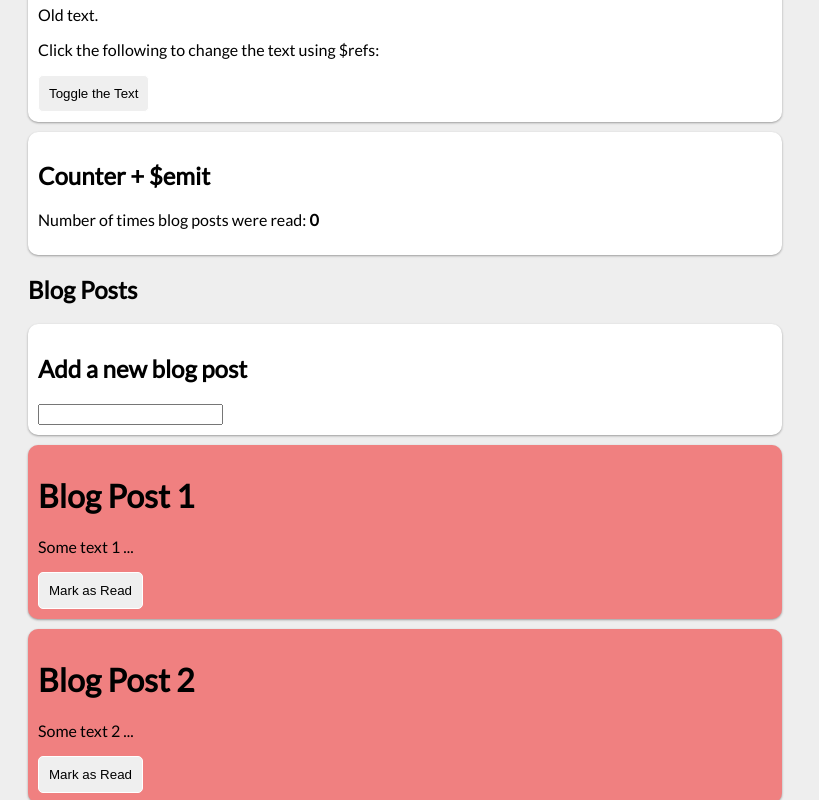
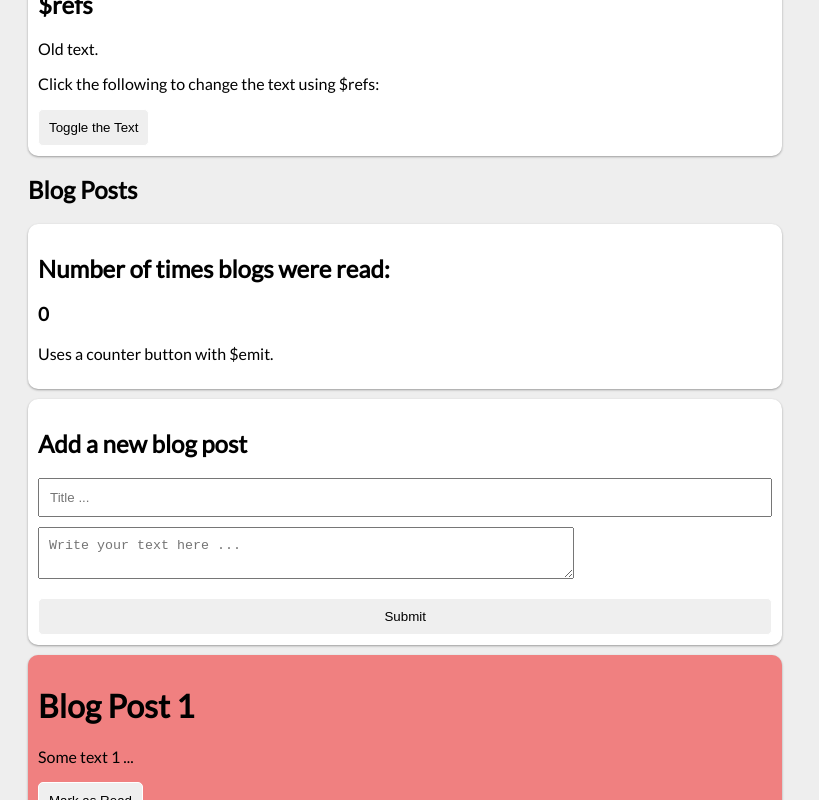
Before and after one commit to jadeleafmoon/vue3-playground, a Vue app: page / in a window 1280 px wide. Shown: the part 420-1220 px from the top of the page, without its empty margins (0-819 px from the left). Built offline with nearby package versions, Linux system fonts and the light colour scheme.

Commit message:
feat: implement the ability to add a blog post

```diff
--- a/src/App.vue
+++ b/src/App.vue
@@ -18,17 +18,31 @@
     <button @click="toggleText">Toggle the Text</button>
   </div>
 
-  <div class="experiment card">
-    <h2>Counter + $emit</h2>
-    <p>Number of times blog posts were read: <strong>{{ blogsRead }}</strong></p>
-  </div>
+  <div>
 
-  <div>
     <h2>Blog Posts</h2>
 
     <div class="experiment card">
+      <h2>Number of times blogs were read:</h2>
+      <h3>{{ blogsRead }}</h3>
+      <p>Uses a counter button with $emit.</p>
+    </div>
+
+
+
+    <div class="experiment card flex-container">
       <h2>Add a new blog post</h2>
-      <input type="textarea"/>
+      <input
+        v-model="newBlogTitle"
+        placeholder="Title ..."
+        class="blog-title-input"
+      />
+      <textarea
+        v-model="newBlogText"
+        placeholder="Write your text here ..."
+      />
+      <br>
+      <button @click="submitBlogPost">Submit</button>
     </div>
 
     <BlogPost
@@ -50,6 +64,8 @@ export default {
     return {
       num1: 0,
       num2: 0,
+      newBlogTitle: "",
+      newBlogText: "",
       blogsRead: 0,
       blogPosts: [
         { title: "Blog Post 1", text: "Some text 1 ..." },
@@ -77,6 +93,15 @@ export default {
       } else if (currentText === "New text!") {
         this.$refs.myRef.textContent = "Old text."
       }
+    },
+    submitBlogPost() {
+      const newBlogPost = {
+        title: this.newBlogTitle,
+        text: this.newBlogText
+      }
+      this.blogPosts.push(newBlogPost)
+      this.newBlogTitle = ""
+      this.newBlogText = ""
     }
   },
 
@@ -117,11 +142,27 @@ button:hover {
   box-shadow: rgba(0, 0, 0, 0.12) 0px 1px 3px, rgba(0, 0, 0, 0.24) 0px 1px 2px;
 }
 
+textarea {
+  width: 70%;
+  padding: 10px;
+  margin-top: 10px;
+}
+
+input {
+  padding: 10px;
+}
 
 .experiment {
   background-color: white;
 
 }
 
+.flex-container {
+  display: flex;
+  flex-flow: column;
+  align-content: flex-start;
+}
+
+
 
 </style>
--- a/src/components/BlogPost.vue
+++ b/src/components/BlogPost.vue
@@ -24,4 +24,8 @@ export default {
 .post {
   background-color: lightcoral;
 }
+
+.blog-title-input {
+  width: 70%;
+}
 </style>
```
